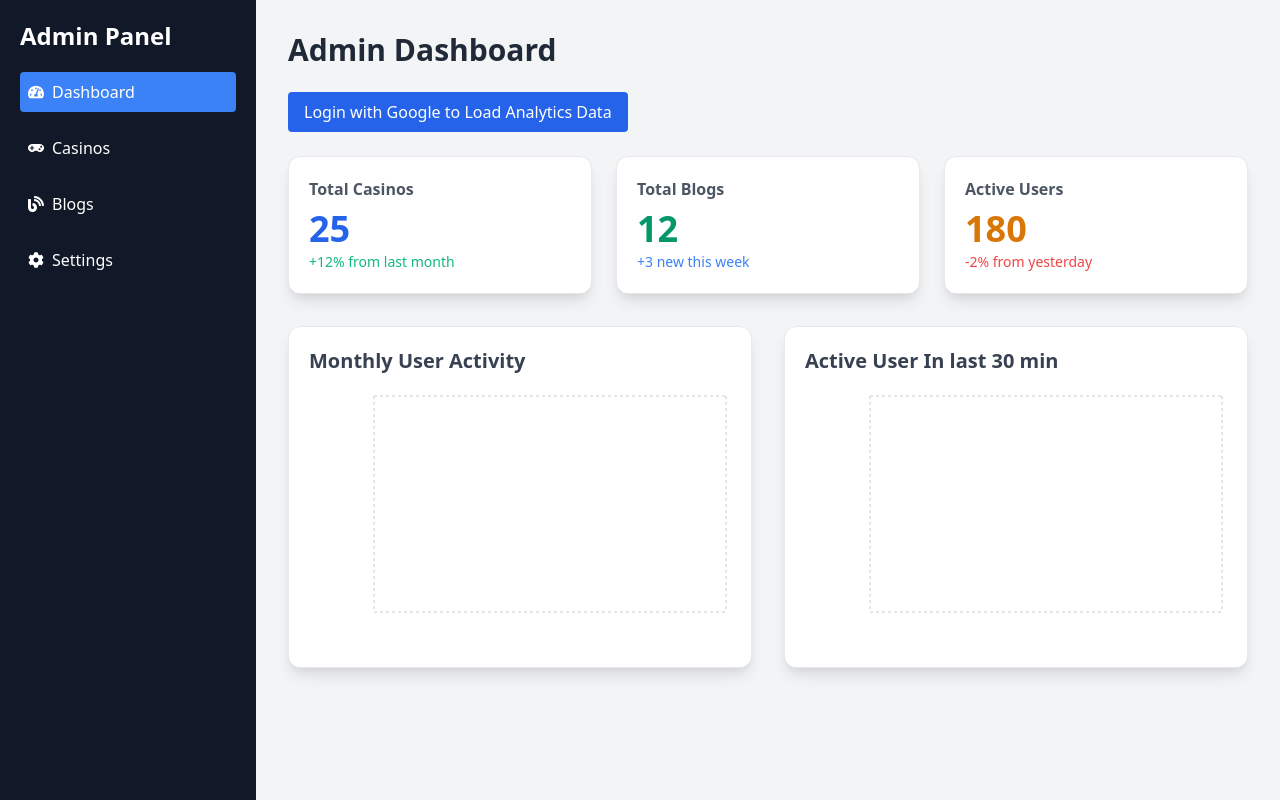
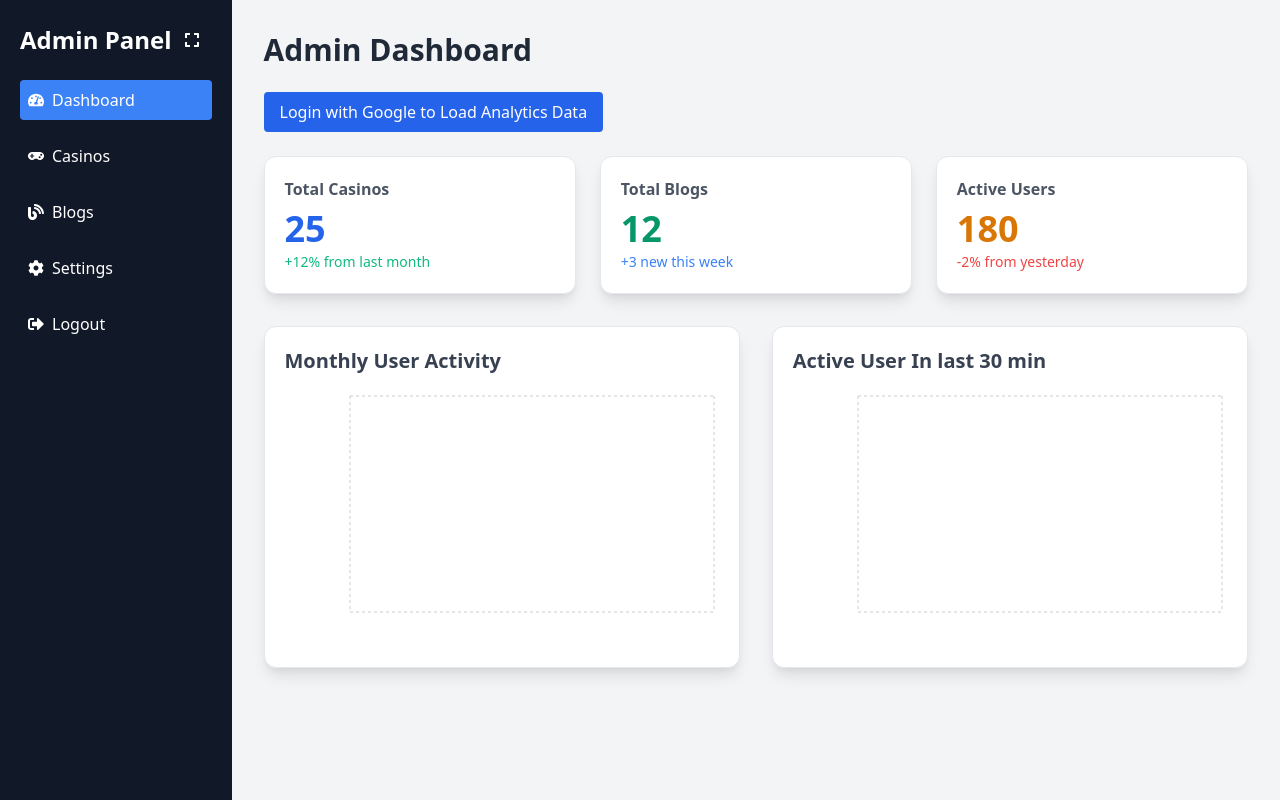
Before and after one commit to MohammmedHW/casino-app, a React (Create React App) app: page /dashboard in a window 1280 px wide. Built offline with nearby package versions, Linux system fonts and the light colour scheme.

Commit message:
adding logout button and implementation of exapn and minimize admin pannel

```diff
--- a/src/components/Sidebar.js
+++ b/src/components/Sidebar.js
@@ -1,13 +1,74 @@
-import { Link, useLocation } from "react-router-dom";
-import { FaTachometerAlt, FaGamepad, FaBlog, FaCog } from "react-icons/fa";
+import { Link, useLocation, useNavigate } from "react-router-dom";
+import {
+  FaTachometerAlt,
+  FaGamepad,
+  FaBlog,
+  FaCog,
+  FaSignOutAlt,
+  FaExpand,
+  FaCompress
+} from "react-icons/fa";
+import { useState, useEffect } from "react";
 
 const Sidebar = () => {
   const location = useLocation();
+  const navigate = useNavigate();
+  const [isFullscreen, setIsFullscreen] = useState(false);
+
+ const handleLogout = async () => {
+  if (document.fullscreenElement) {
+    try {
+      await document.exitFullscreen(); // Exit fullscreen
+      setIsFullscreen(false);          // Update state
+    } catch (err) {
+      console.error("Failed to exit fullscreen:", err);
+    }
+  }
+  navigate("/"); // Redirect after fullscreen is exited
+};
+
+
+  const toggleFullscreen = () => {
+    if (!document.fullscreenElement) {
+      document.documentElement.requestFullscreen().catch(err => {
+        console.error(`Error attempting to enable fullscreen: ${err.message}`);
+      });
+      setIsFullscreen(true);
+    } else {
+      if (document.exitFullscreen) {
+        document.exitFullscreen();
+        setIsFullscreen(false);
+      }
+    }
+  };
+
+  // Handle browser's native fullscreen change
+  useEffect(() => {
+    const handleFullscreenChange = () => {
+      setIsFullscreen(!!document.fullscreenElement);
+    };
+
+    document.addEventListener('fullscreenchange', handleFullscreenChange);
+
+    return () => {
+      document.removeEventListener('fullscreenchange', handleFullscreenChange);
+    };
+  }, []);
 
   return (
-    <div className="w-64 sticky top-0 h-[100dvh] bg-gray-900 text-white p-5 overflow-y-auto">
-      <h2 className="text-2xl font-bold mb-5">Admin Panel</h2>
+    <div className="sticky top-0 h-[100dvh] bg-gray-900 text-white p-5 overflow-y-auto">
+      <div className="flex items-center justify-between mb-5">
+        <h2 className="text-2xl font-bold">Admin Panel</h2>
+        <button
+          onClick={toggleFullscreen}
+          className="p-3 hover:text-blue-400 transition-colors"
+        >
+          {isFullscreen ? <FaCompress /> : <FaExpand />}
+        </button>
+      </div>
+
       <ul className="space-y-4">
+        {/* Existing menu items */}
         <li>
           <Link
             to="/dashboard"
@@ -48,6 +109,16 @@ const Sidebar = () => {
             <FaCog /> <span>Settings</span>
           </Link>
         </li>
+
+        {/* Logout Button */}
+        <li>
+          <button
+            onClick={handleLogout}
+            className="flex items-center space-x-2 p-2 rounded w-full hover:text-blue-400"
+          >
+            <FaSignOutAlt /> <span>Logout</span>
+          </button>
+        </li>
       </ul>
     </div>
   );
--- a/src/pages/Login.js
+++ b/src/pages/Login.js
@@ -35,7 +35,16 @@ const Login = () => {
         ></div>
 
         {/* Right side login form */}
-        <div className="w-full lg:w-1/2 bg-black text-white flex flex-col justify-center items-center px-8 py-12 ">
+        <div className="relative w-full lg:w-1/2 bg-black text-white flex flex-col justify-center items-center px-8 py-12">
+          {/* Home Button */}
+          <button
+            className="absolute top-4 left-4 text-red-600 font-bold text-lg  hover:text-red-800  transition"
+            onClick={() => navigate("/")}
+          >
+            Home
+          </button>
+
+
           <div className="max-w-sm w-full">
             <h2 className="text-4xl font-semibold text-center mb-2">
               MR GAMBLERS
```
